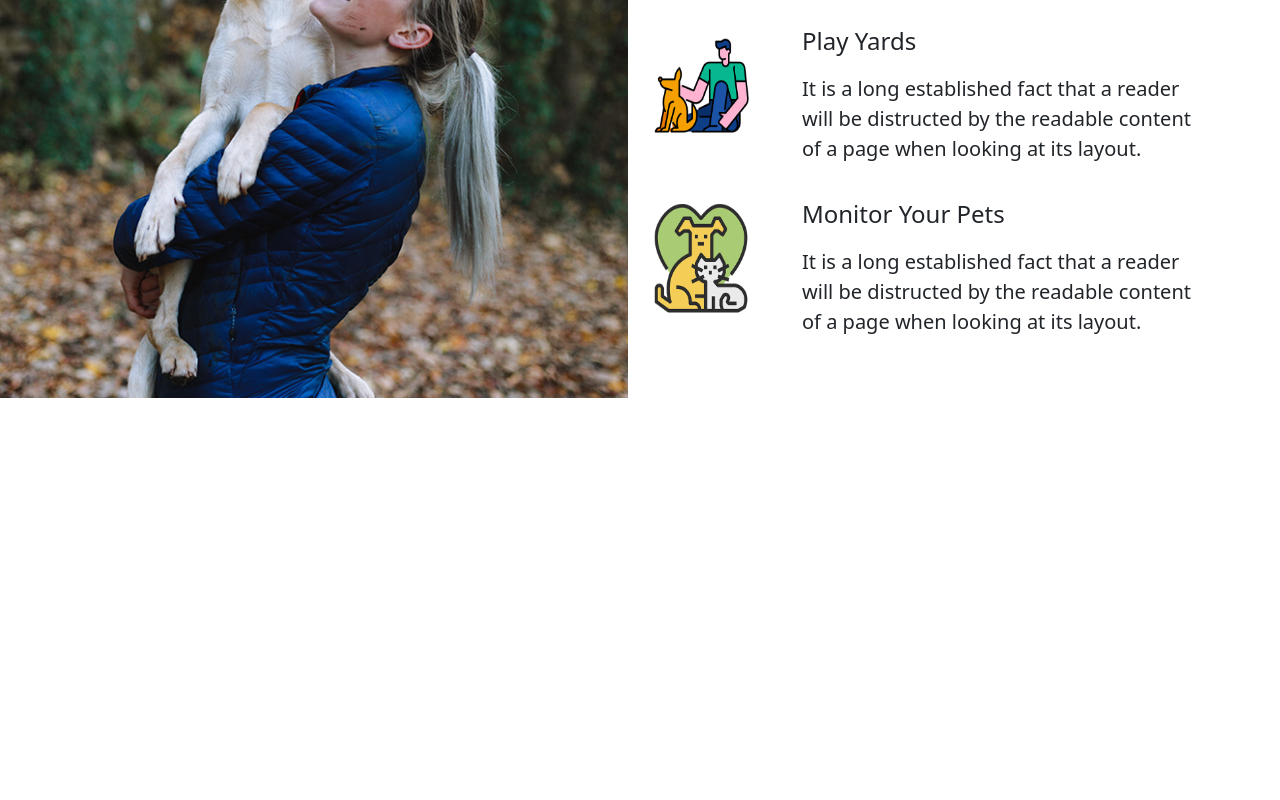
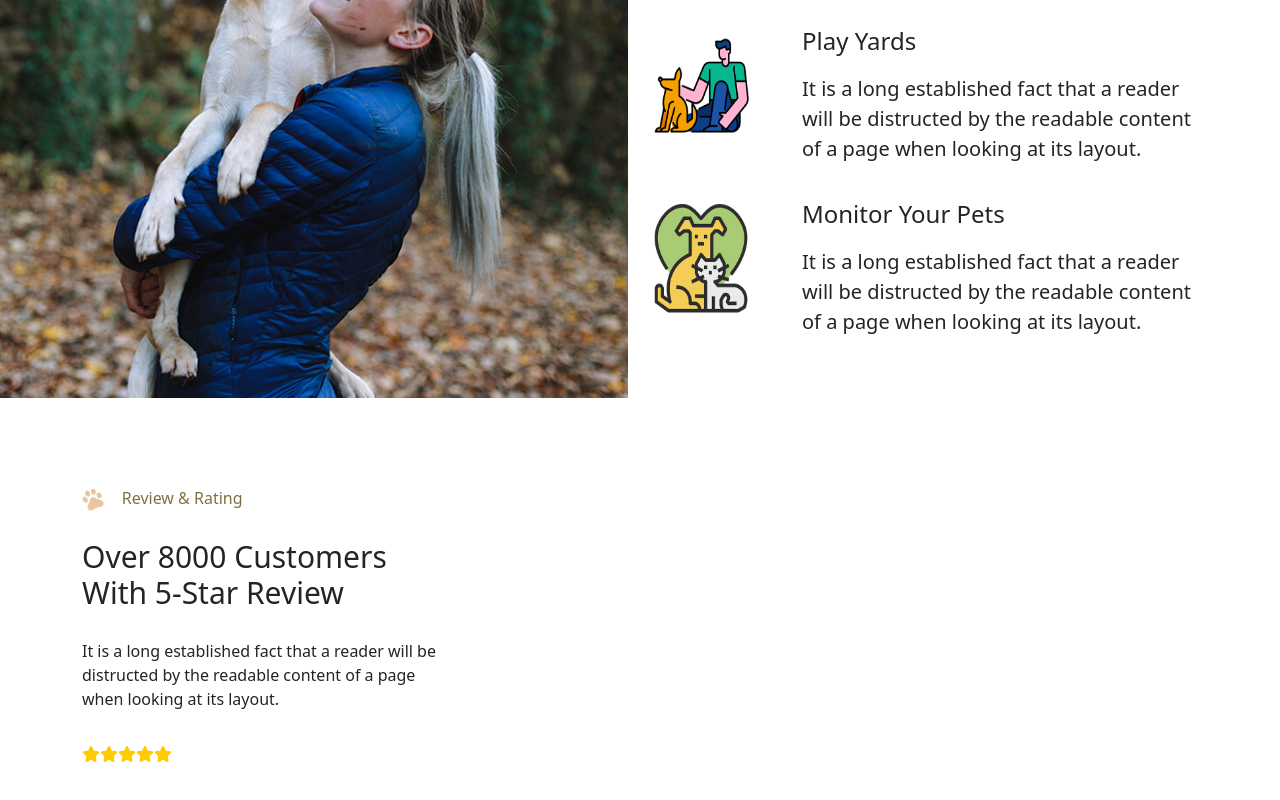
Before and after one commit to GLCVLL/proj-html-vuejs, a Vue app: page / in a window 1280 px wide. Shown: the part 2365-3165 px from the top of the page. Before the commit the page ends 2853 px from the top, so only its background shows below. Built offline with nearby package versions, Linux system fonts and the light colour scheme.

Commit message:
added review section to app main

```diff
--- a/src/components/Main/ReviewSection.vue
+++ b/src/components/Main/ReviewSection.vue
@@ -4,6 +4,66 @@ export default {
 }
 </script>
 
-<template></template>
+<template>
+    <section>
+        <div class="container">
+            <div class="row d-flex">
+                <div class="col-md-4">
+                    <div class="review">
+                        <div class="review-text">
+                            <h6>
+                                <img src="../../assets/img/dog-icon.png" alt="dog foot">
+                                Review & Rating
+                            </h6>
+                            <h2>Over 8000 Customers With 5-Star Review</h2>
+                            <p>It is a long established fact that a reader will be distructed by the readable content of a
+                                page when looking at its layout.
+                            </p>
+                        </div>
+                        <ul class="review-stars d-flex">
+                            <li><font-awesome-icon :icon="['fas', 'star']" /></li>
+                            <li><font-awesome-icon :icon="['fas', 'star']" /></li>
+                            <li><font-awesome-icon :icon="['fas', 'star']" /></li>
+                            <li><font-awesome-icon :icon="['fas', 'star']" /></li>
+                            <li><font-awesome-icon :icon="['fas', 'star']" /></li>
+                        </ul>
+                    </div>
+                </div>
+                <div class="col-md-8"></div>
+            </div>
+        </div>
+    </section>
+</template>
 
-<style scoped lang="scss"></style>
+<style scoped lang="scss">
+@use '../../assets/scss/_vars.scss' as *;
+
+section {
+    padding: 0 0 90px;
+}
+
+.review-text {
+    h6 {
+        color: $bg-social-color;
+
+        img {
+            padding: 0 14px 0 0;
+            width: 10%;
+        }
+    }
+
+    h2 {
+        font-size: 30px;
+        padding: 20px 0;
+    }
+
+    p {
+        padding: 0 0 15px;
+    }
+}
+
+.review-stars {
+    color: $bg-secondary-color;
+    padding: 0 0 0;
+}
+</style>
```
